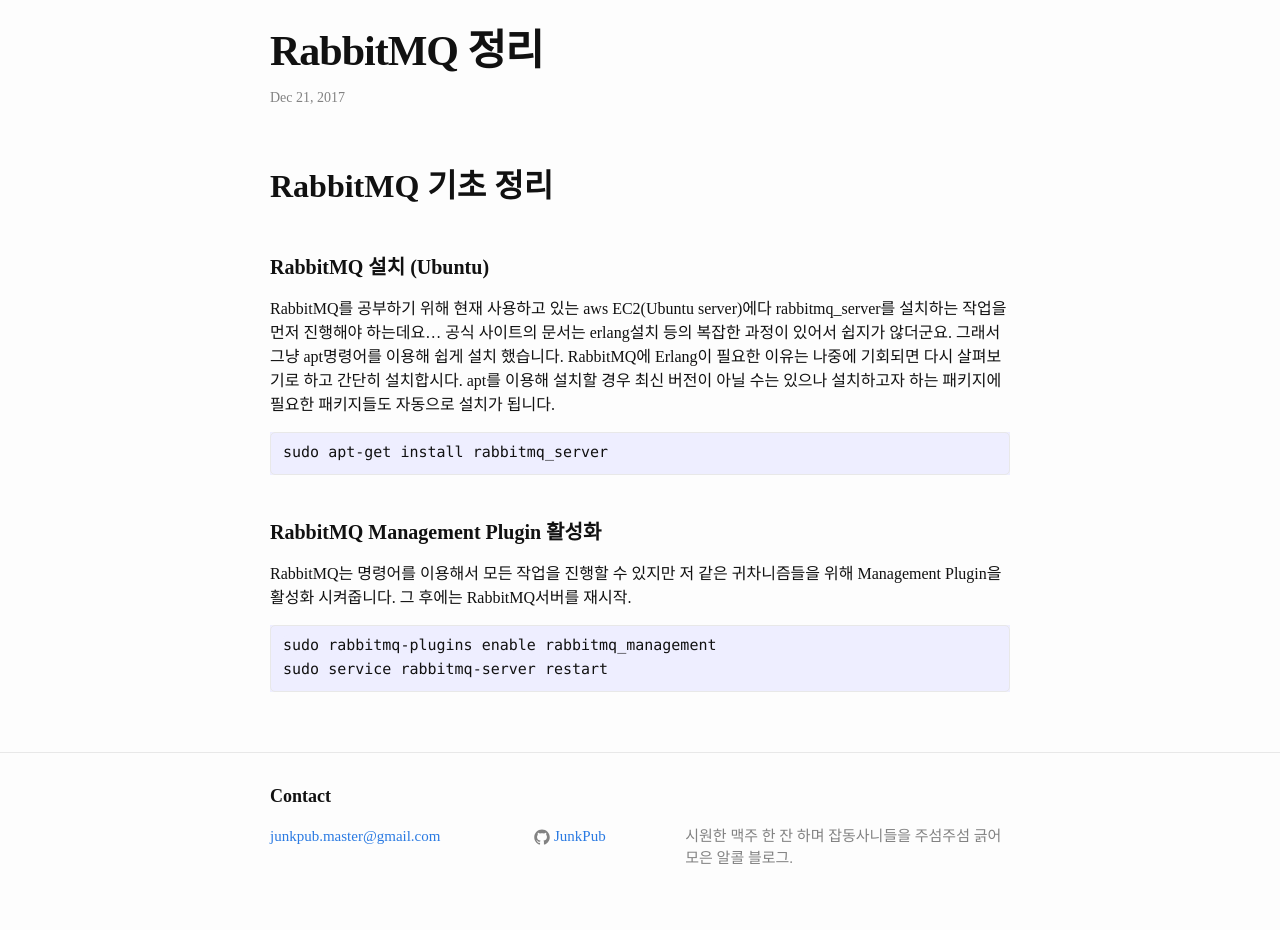
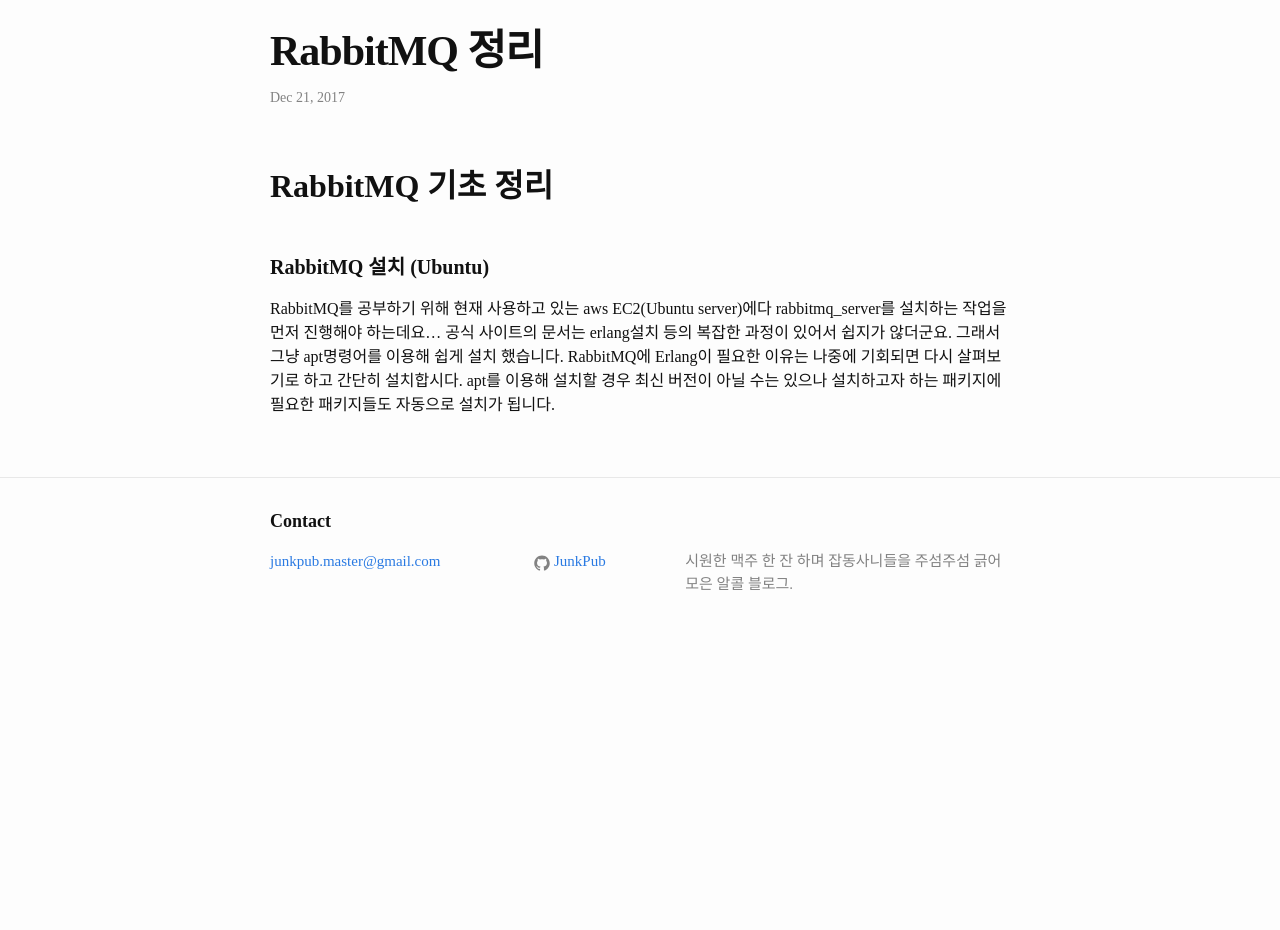
Before and after one commit to junkpub/blog, a Jekyll site: the page built from _posts/2017-12-21-RabbitMQ2.md, in a window 1280 px wide. Shown: the part 100-1030 px from the top of the page. Built offline with Jekyll 4.4.1, drawn with Linux system fonts in a browser that asks for light colours; some web fonts are replaced; a file with an impossible date is left out; after the commit the page ends 900 px from its top, so only the background shows below that.

Commit message:
테스트

````diff
--- a/_posts/2017-12-21-RabbitMQ2.md
+++ b/_posts/2017-12-21-RabbitMQ2.md
@@ -9,13 +9,3 @@
 ## RabbitMQ 기초 정리
 #### RabbitMQ 설치 (Ubuntu)
 RabbitMQ를 공부하기 위해 현재 사용하고 있는 aws EC2(Ubuntu server)에다 rabbitmq_server를 설치하는 작업을 먼저 진행해야 하는데요... 공식 사이트의 문서는 erlang설치 등의 복잡한 과정이 있어서 쉽지가 않더군요. 그래서 그냥 apt명령어를 이용해 쉽게 설치 했습니다. RabbitMQ에 Erlang이 필요한 이유는 나중에 기회되면 다시 살펴보기로 하고 간단히 설치합시다. apt를 이용해 설치할 경우 최신 버전이 아닐 수는 있으나 설치하고자 하는 패키지에 필요한 패키지들도 자동으로 설치가 됩니다.
-```
-sudo apt-get install rabbitmq_server
-```
-
-#### RabbitMQ Management Plugin 활성화
-RabbitMQ는 명령어를 이용해서 모든 작업을 진행할 수 있지만 저 같은 귀차니즘들을 위해 Management Plugin을 활성화 시켜줍니다. 그 후에는 RabbitMQ서버를 재시작.
-```
-sudo rabbitmq-plugins enable rabbitmq_management
-sudo service rabbitmq-server restart
-```
````
